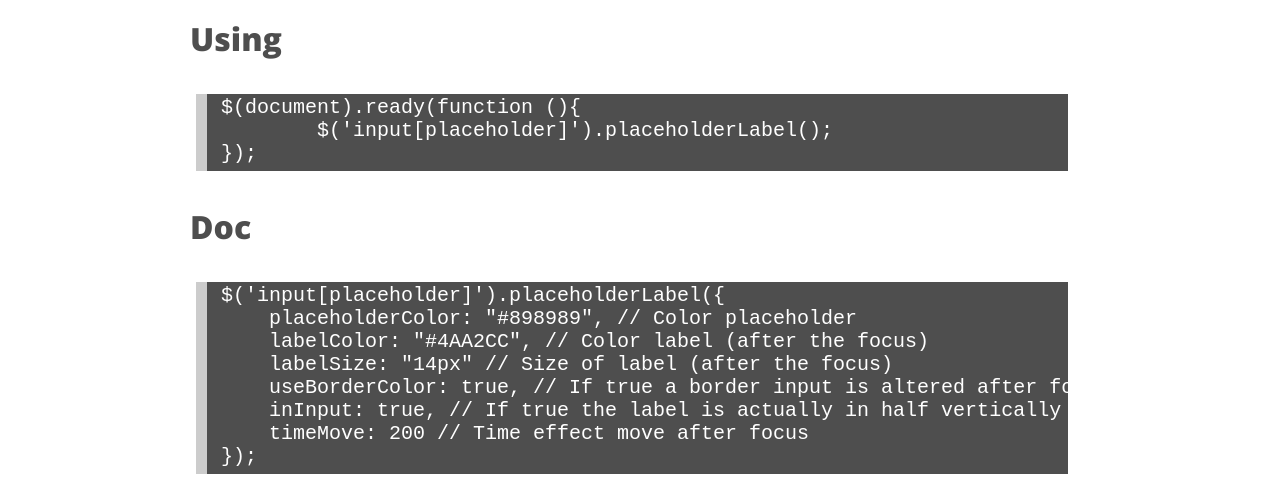
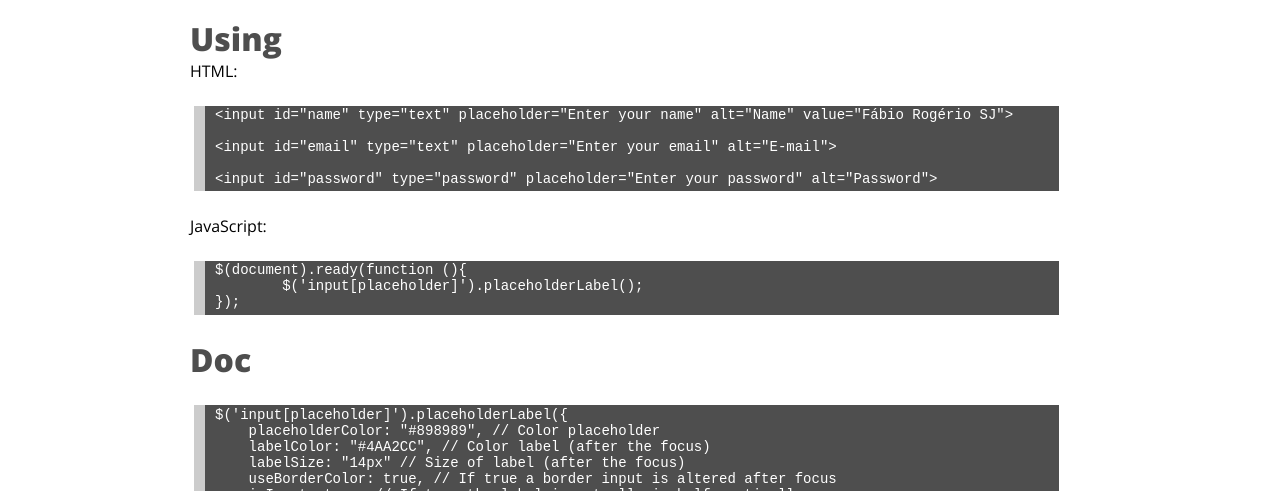
Before and after one commit to fabiorogeriosj/jquery-placeholder-label, a plain HTML site: page example/index.html in a window 1280 px wide. Shown: the part 309-800 px from the top of the page. Drawn offline with nearby package versions, Linux system fonts and the light colour scheme; some packages are replaced by stand-ins of ours; a script that the page names is missing.

Commit message:
alter example

```diff
--- a/example/index.html
+++ b/example/index.html
@@ -79,7 +79,7 @@
 			overflow: auto;
 			width: 93%;
 			text-align: left;
-			font-size: 20px;
+			font-size: 14px;
 			background-color: #4E4E4E;
 			color: #fff;
 		}
@@ -173,6 +173,13 @@
 			</form>
 			<div class="clr"></div>
 			<h1>Using</h1>
+<p>HTML:</p>
+<pre>
+&lt;input id=&quot;name&quot; type=&quot;text&quot; placeholder=&quot;Enter your name&quot; alt=&quot;Name&quot; value=&quot;F&aacute;bio Rog&eacute;rio SJ&quot;&gt;<br />
+&lt;input id=&quot;email&quot; type=&quot;text&quot; placeholder=&quot;Enter your email&quot; alt=&quot;E-mail&quot;&gt;<br />
+&lt;input id=&quot;password&quot; type=&quot;password&quot; placeholder=&quot;Enter your password&quot; alt=&quot;Password&quot;&gt;
+</pre>
+<p>JavaScript:</p>
 <pre>
 $(document).ready(function (){
 	$('input[placeholder]').placeholderLabel();
```
